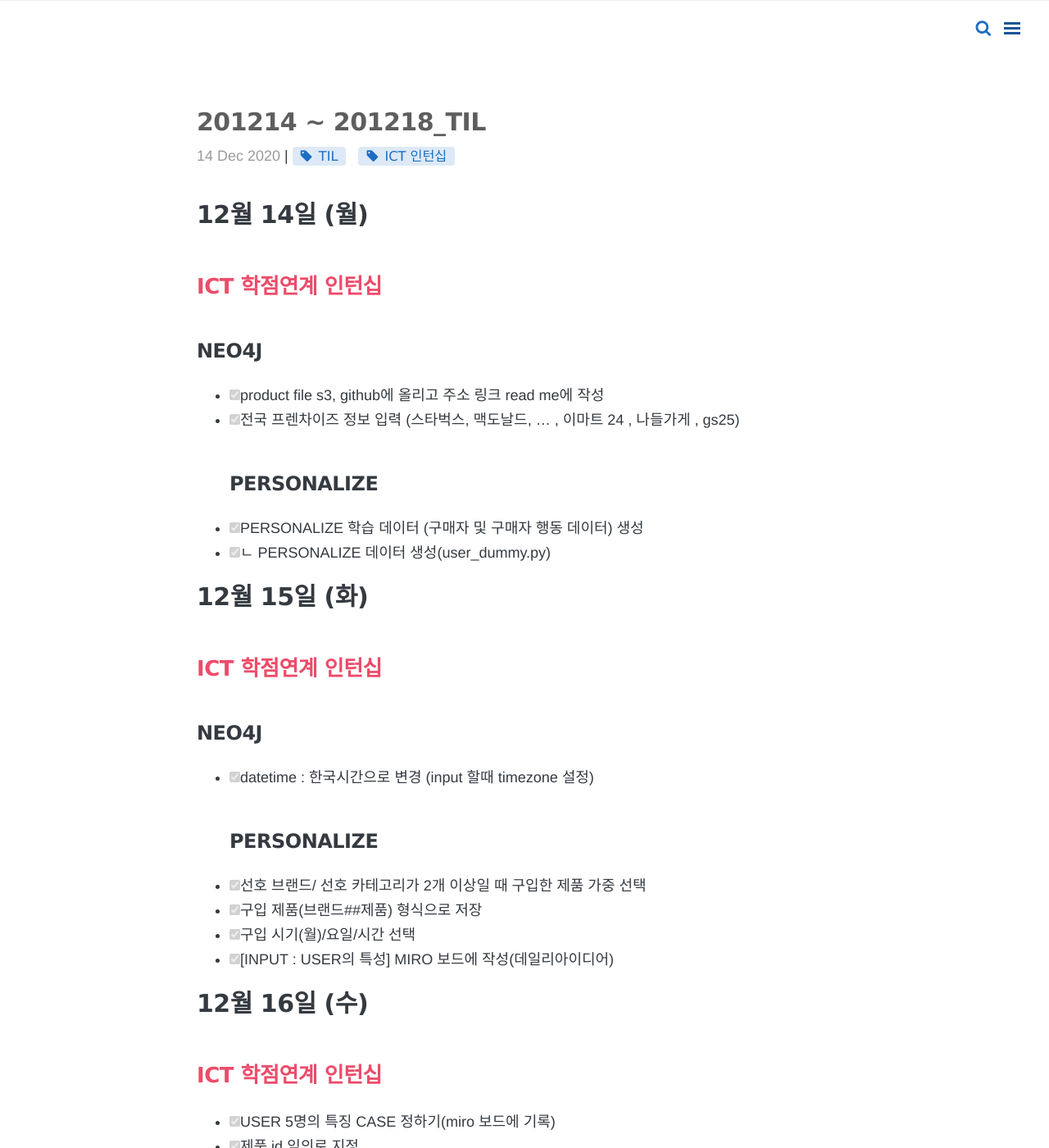
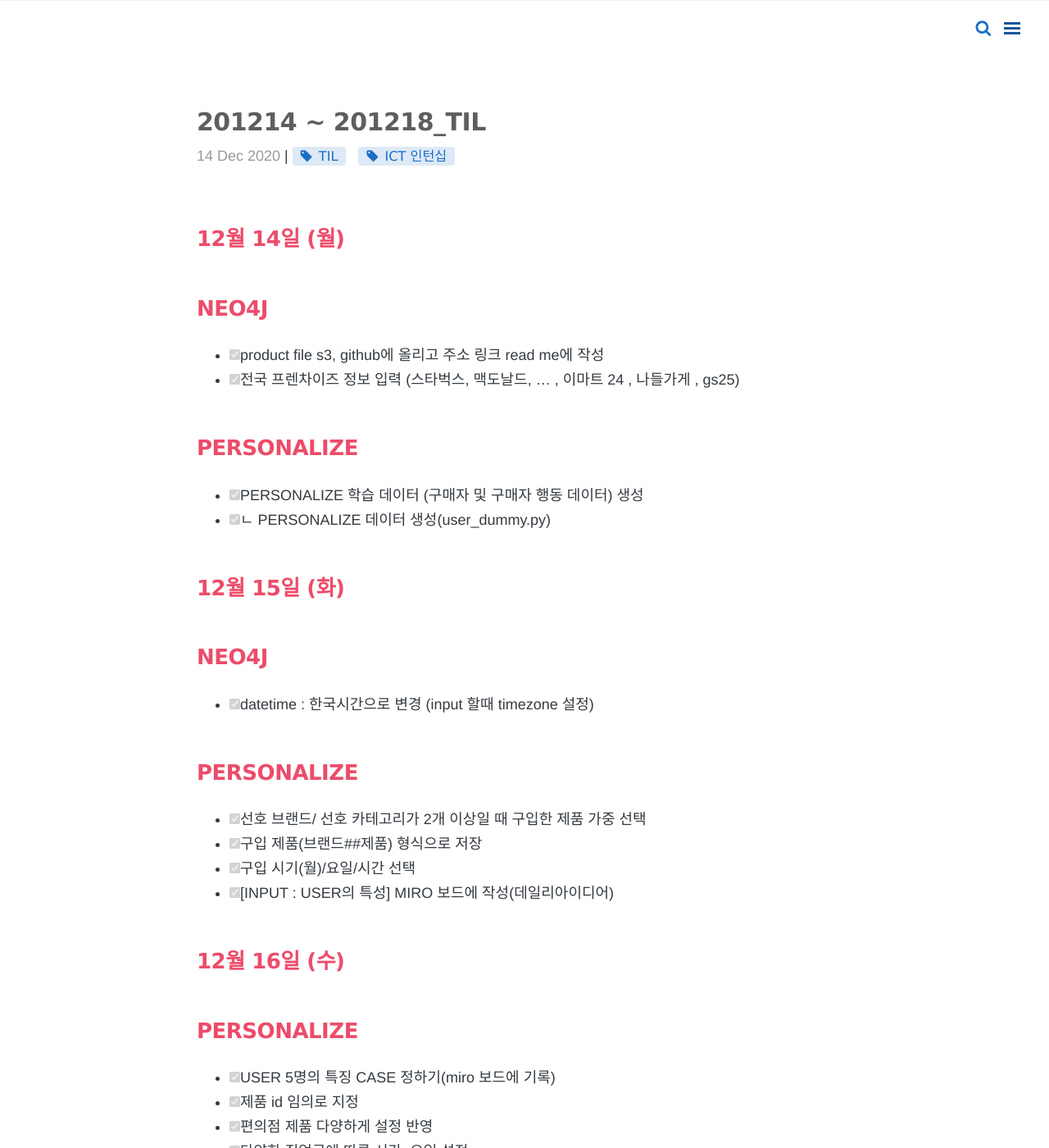
Before and after one commit to yeonsu1936/yeonsu1936.github.io, a Jekyll site: the page built from _posts/TIL(Today I Learned)/2020-12-14-12-18-TIL.md, in a window 1280 px wide and 1400 px high. Shown: the whole window at 82% size. Built offline with Jekyll 4.4.1, drawn with Linux system fonts in a browser that asks for light colours; nearby versions of some CDN libraries; comment, search, counter and statistics services are not loaded; some of the changed text lies outside the part shown.

Commit message:
Update 2020-12-14-12-18-TIL.md

```diff
--- a/_posts/TIL(Today I Learned)/2020-12-14-12-18-TIL.md
+++ b/_posts/TIL(Today I Learned)/2020-12-14-12-18-TIL.md
@@ -6,27 +6,27 @@ permalink: /til/:year/:month/:day/:title/
 tags: [TIL, ICT 인턴십]
 comments: true
 ---
-# 12월 14일 (월)
-## ICT 학점연계 인턴십
-### NEO4J
+## 12월 14일 (월)
+## NEO4J
 - [x] product file s3, github에 올리고 주소 링크 read me에 작성
 - [x] 전국 프렌차이즈 정보 입력 (스타벅스, 맥도날드, ... , 이마트 24 , 나들가게 , gs25)
-### PERSONALIZE
+
+## PERSONALIZE
 - [x] PERSONALIZE 학습 데이터 (구매자 및 구매자 행동 데이터) 생성
 - [x] ㄴ PERSONALIZE 데이터 생성(user_dummy.py)
 
-# 12월 15일 (화)
-## ICT 학점연계 인턴십
-### NEO4J
+## 12월 15일 (화)
+## NEO4J
 - [x] datetime : 한국시간으로 변경  (input 할때 timezone 설정)
-### PERSONALIZE
+
+## PERSONALIZE
 - [x] 선호 브랜드/ 선호 카테고리가 2개 이상일 때 구입한 제품 가중 선택
 - [x] 구입 제품(브랜드##제품) 형식으로 저장
 - [x] 구입 시기(월)/요일/시간 선택
 - [x] [INPUT : USER의 특성] MIRO 보드에 작성(데일리아이디어)
 
-# 12월 16일 (수)
-## ICT 학점연계 인턴십
+## 12월 16일 (수)
+## PERSONALIZE
 - [x] USER 5명의 특징 CASE 정하기(miro 보드에 기록)
 - [x] 제품 id 임의로 지정
 - [x] 편의점 제품 다양하게 설정 반영
@@ -38,9 +38,8 @@ comments: true
 - [x] item.csv 완료
 - [x] user.csv 완료
 
-# 12월 17일 (목)
-## ICT 학점연계 인턴십
-### PERSONALIZE
+## 12월 17일 (목)
+##  PERSONALIZE
 - [x] datetime 로직 구현
 - [x] input : month, hour -> output : 날짜, 요일 구하기
 - [x] 시간 range에 따라 시간 random choice하기
@@ -49,11 +48,11 @@ comments: true
 - [x] 5개의 interaction.csv 파일 만들기
 - [x] 5개의 파일 합치기
 
-# 12월 18일 (금)
-## ICT 학점연계 인턴십
-### PERSONALIZE TEST
+## 12월 18일 (금)
+## PERSONALIZE TEST
 - [x] s3, github에 test할 3개의 csv 파일 업로드
 - [x] aws personalize test
+
 ### PERSONALIZE INTERACTION CODE REFACTORING
 - [x] -- user_ALL.csv 파일 읽어와 user 정보 setting
 - [x] user A~Z까지 한번에 event log 생성하는 로직 추가
```
